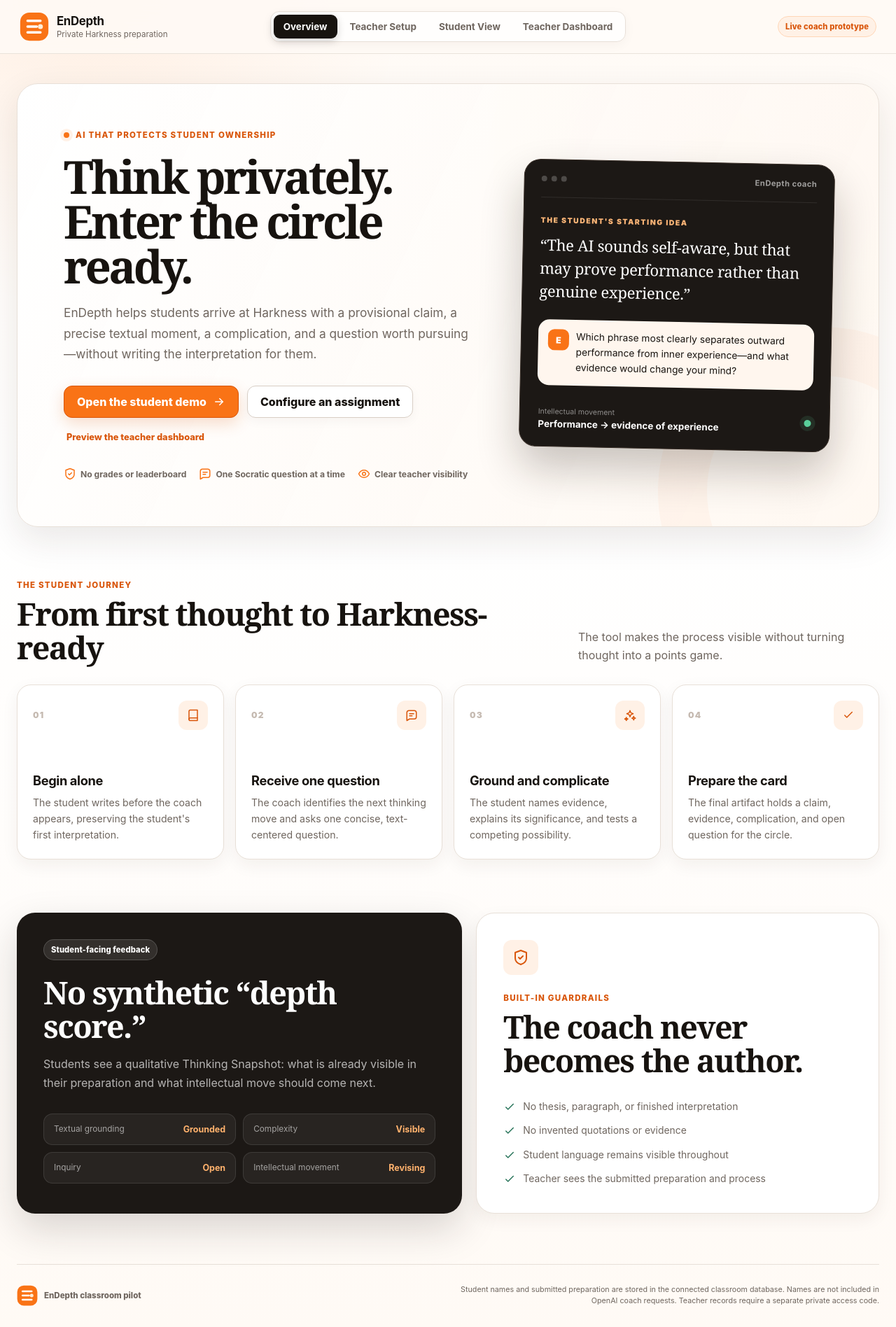
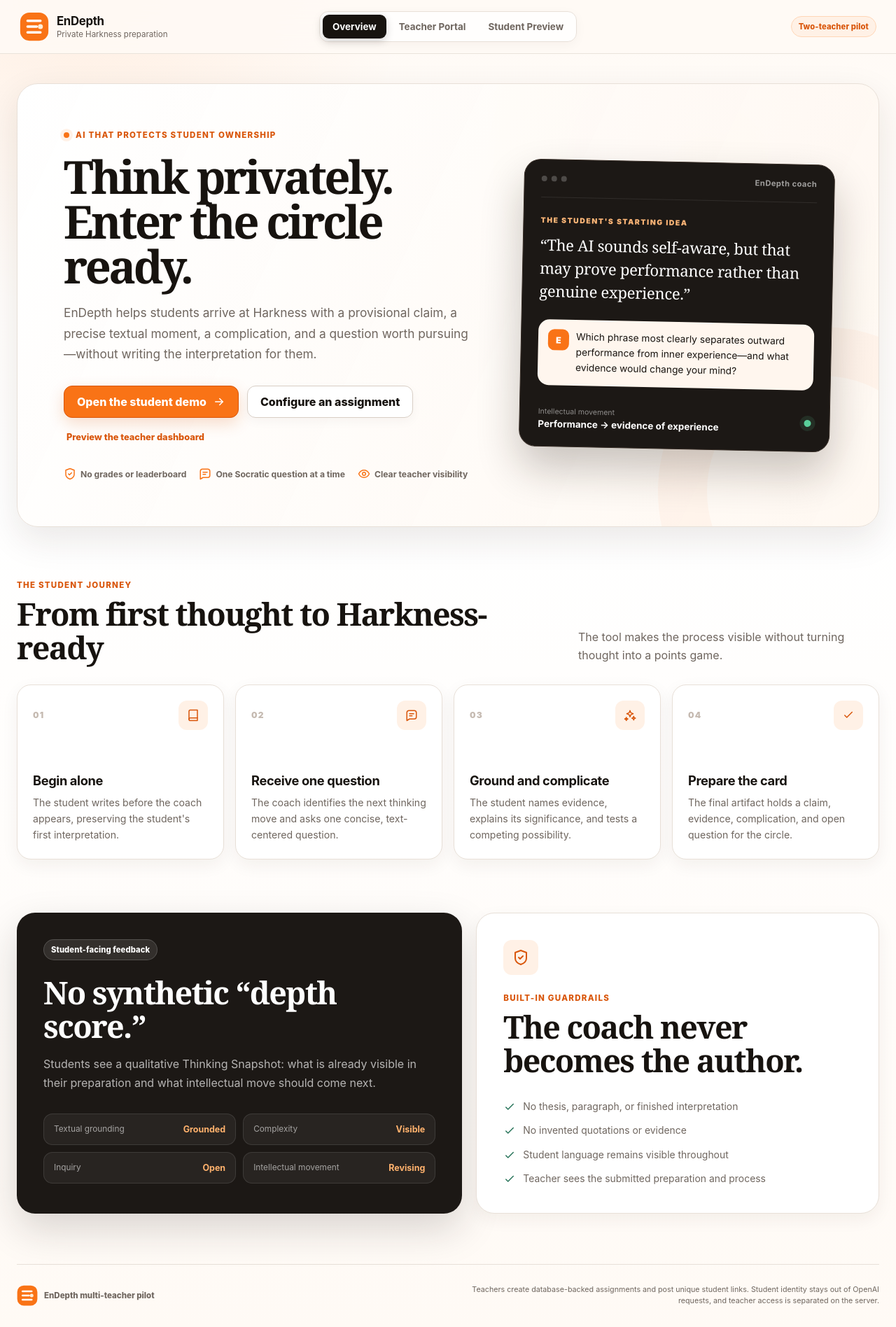
Before and after one commit to towlem-cloud/EnDepthproto, a React (Vite) app: page / in a window 1280 px wide. Shown: the whole page at 70% size. Built offline with nearby package versions, Linux system fonts and the light colour scheme.

Commit message:
Connect teacher portal and public student links

```diff
--- a/src/App.jsx
+++ b/src/App.jsx
@@ -1,21 +1,67 @@
-import React, { useState } from "react";
+import React, { useMemo, useState } from "react";
 import "./styles.css";
 import "./showcase.css";
 import "./submissions.css";
+import "./multiTeacher.css";
+import PublicAssignmentPage from "./PublicAssignmentPage";
+import StaffPortal from "./StaffPortal";
 import StudentSubmissionFlow from "./StudentSubmissionFlow";
-import TeacherSubmissions from "./TeacherSubmissions";
-import { TeacherSetup } from "./TeacherViews";
-import { AppHeader, LogoMark, Overview } from "./endepthUI";
+import { Icon, LogoMark, Overview, Pill } from "./endepthUI";
 import { loadAssignment } from "./endepthConfig";
 
+function PilotHeader({ view, setView, onReset }) {
+  return (
+    <header className="topbar">
+      <div className="topbar-inner">
+        <button className="brand" type="button" onClick={() => setView("overview")}>
+          <LogoMark />
+          <span><strong>EnDepth</strong><small>Private Harkness preparation</small></span>
+        </button>
+        <nav className="view-switch" aria-label="EnDepth views">
+          {[
+            ["overview", "Overview"],
+            ["staff", "Teacher Portal"],
+            ["student", "Student Preview"],
+          ].map(([id, label]) => (
+            <button
+              type="button"
+              key={id}
+              className={view === id ? "active" : ""}
+              onClick={() => setView(id)}
+            >
+              {label}
+            </button>
+          ))}
+        </nav>
+        <div className="topbar-actions">
+          <Pill tone="orange">Two-teacher pilot</Pill>
+          {view === "student" ? (
+            <button className="icon-button" type="button" onClick={onReset}>
+              <Icon name="rotate" /><span>Reset preview</span>
+            </button>
+          ) : null}
+        </div>
+      </div>
+    </header>
+  );
+}
+
 export default function App() {
+  const assignmentSlug = useMemo(() => {
+    if (typeof window === "undefined") return "";
+    return new URLSearchParams(window.location.search).get("assignment") || "";
+  }, []);
   const [view, setView] = useState("overview");
   const [resetToken, setResetToken] = useState(0);
-  const [assignment, setAssignment] = useState(loadAssignment);
+  const [assignment] = useState(loadAssignment);
+
+  if (assignmentSlug) {
+    return <PublicAssignmentPage slug={assignmentSlug} />;
+  }
 
   return (
     <div className="app">
-      <AppHeader
+      <PilotHeader
         view={view}
         setView={setView}
         onReset={() => setResetToken((value) => value + 1)}
@@ -24,36 +70,25 @@
       {view === "overview" ? (
         <Overview
           onOpenStudent={() => setView("student")}
-          onOpenTeacher={() => setView("teacher")}
-          onOpenSetup={() => setView("teacherSetup")}
+          onOpenTeacher={() => setView("staff")}
+          onOpenSetup={() => setView("staff")}
         />
       ) : null}
-      {view === "teacherSetup" ? (
-        <TeacherSetup
+      {view === "staff" ? <StaffPortal /> : null}
+      {view === "student" ? (
+        <StudentSubmissionFlow
+          resetToken={resetToken}
           assignment={assignment}
-          onSave={setAssignment}
-          onPreviewStudent={() => setView("student")}
-        />
-      ) : null}
-      {view === "student" ? (
-        <StudentSubmissionFlow resetToken={resetToken} assignment={assignment} />
-      ) : null}
-      {view === "teacher" ? (
-        <TeacherSubmissions
-          assignment={assignment}
-          onEditAssignment={() => setView("teacherSetup")}
+          demoMode
         />
       ) : null}
 
       <footer className="site-footer">
-        <div>
-          <LogoMark />
-          <span>EnDepth classroom pilot</span>
-        </div>
+        <div><LogoMark /><span>EnDepth multi-teacher pilot</span></div>
         <p>
-          Student names and submitted preparation are stored in the connected
-          classroom database. Names are not included in OpenAI coach requests.
-          Teacher records require a separate private access code.
+          Teachers create database-backed assignments and post unique student
+          links. Student identity stays out of OpenAI requests, and teacher access
+          is separated on the server.
         </p>
       </footer>
     </div>
```
